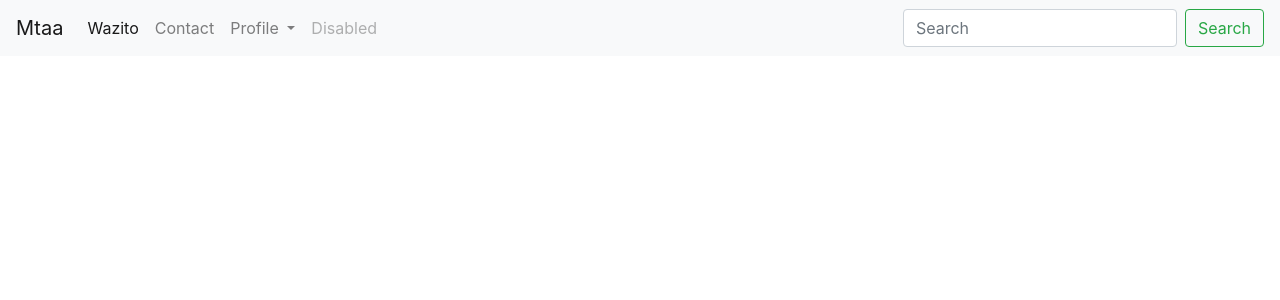
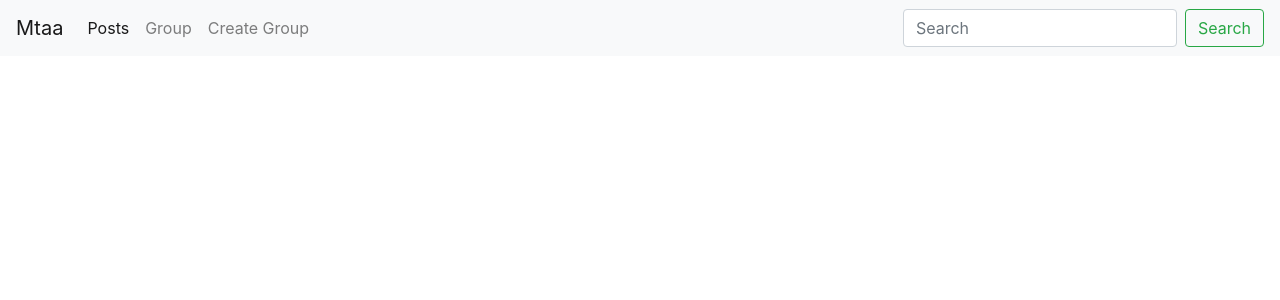
Before and after one commit to PatrickNgare/NyumbaKumi, a Django app: page / in a window 1280 px wide. Shown: the top 300 px of the page. Run offline with Django 3.2, Linux system fonts and the light colour scheme; a user stored in the database is signed in; some libraries are stand-ins or nearby versions.

Commit message:
removed drop down menu

```diff
--- a/Watch/Hood/templates/navbar.html
+++ b/Watch/Hood/templates/navbar.html
@@ -1,5 +1,5 @@
 <nav class="navbar navbar-expand-lg navbar-light bg-light">
-    <a class="navbar-brand" href="#">Mtaa </a>
+    <a class="navbar-brand" href="{% url 'index'%}">Mtaa </a>
     <button class="navbar-toggler" type="button" data-toggle="collapse" data-target="#navbarSupportedContent" aria-controls="navbarSupportedContent" aria-expanded="false" aria-label="Toggle navigation">
       <span class="navbar-toggler-icon"></span>
     </button>
@@ -7,25 +7,15 @@
     <div class="collapse navbar-collapse" id="navbarSupportedContent">
       <ul class="navbar-nav mr-auto">
         <li class="nav-item active">
-          <a class="nav-link" href="#">Wazito <span class="sr-only">(current)</span></a>
+          <a class="nav-link" href="{% url 'post'%}">Posts <span class="sr-only">(current)</span></a>
         </li>
         <li class="nav-item">
-          <a class="nav-link" href="#">Contact</a>
-        </li>
-        <li class="nav-item dropdown">
-          <a class="nav-link dropdown-toggle" href="#" id="navbarDropdown" role="button" data-toggle="dropdown" aria-haspopup="true" aria-expanded="false">
-            Profile
-          </a>
-          <div class="dropdown-menu" aria-labelledby="navbarDropdown">
-            <a class="dropdown-item" href="#">Action</a>
-            <a class="dropdown-item" href="#">Another action</a>
-            <div class="dropdown-divider"></div>
-            <a class="dropdown-item" href="#">Something else here</a>
-          </div>
+          <a class="nav-link" href="#">Group</a>
         </li>
         <li class="nav-item">
-          <a class="nav-link disabled" href="#">Disabled</a>
+          <a class="nav-link" href="#">Create Group</a>
         </li>
+
       </ul>
       <form class="form-inline my-2 my-lg-0">
         <input class="form-control mr-sm-2" type="search" placeholder="Search" aria-label="Search">
```
